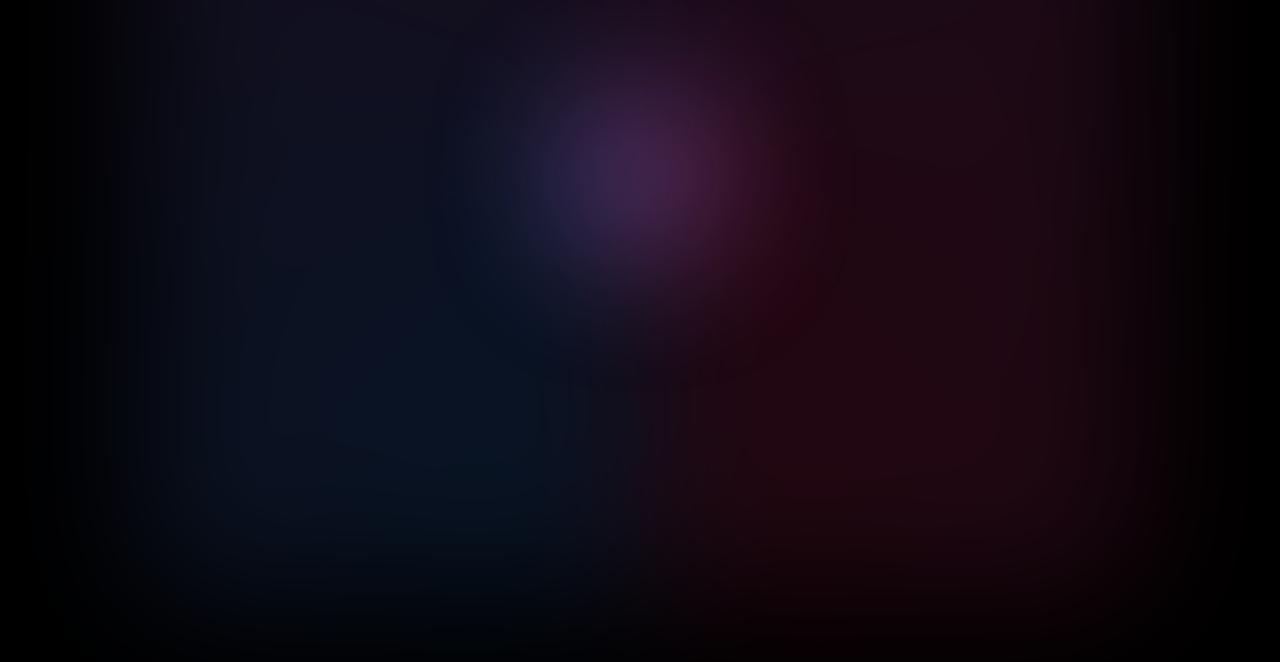
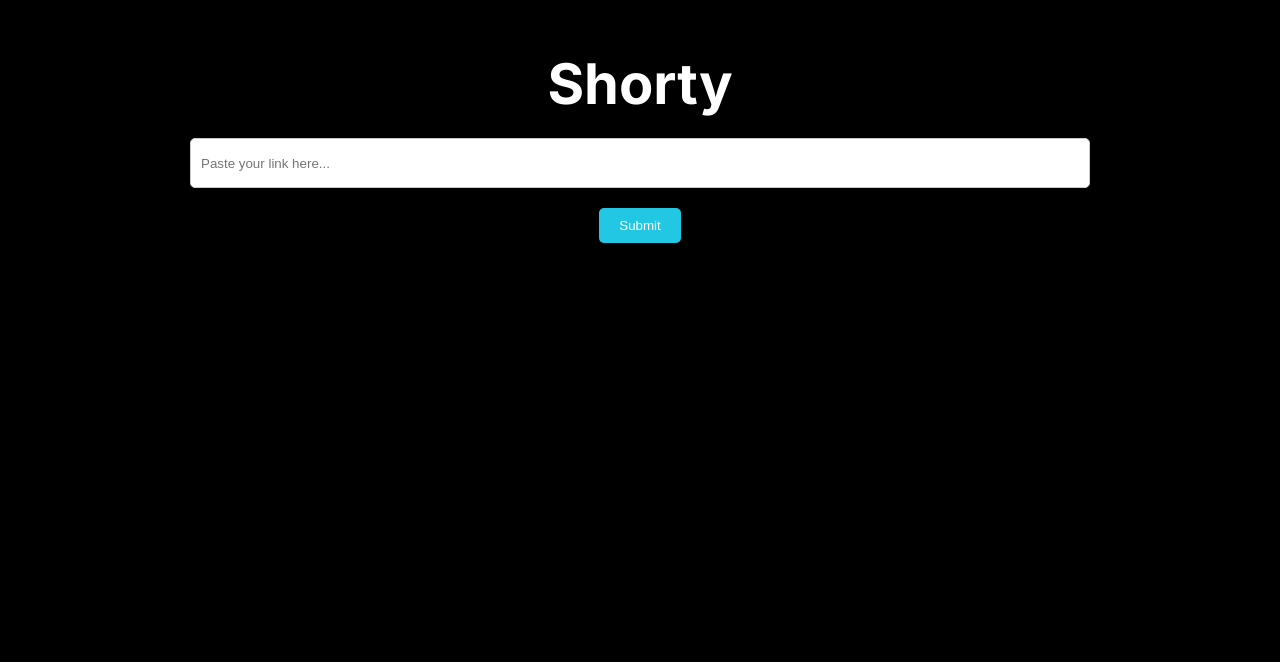
Before and after one commit to kumar11jr/shorty, a Next.js app in the folder apps/web/: page / in a window 1280 px wide. Shown: the top 662 px of the page. Built offline with nearby package versions, Linux system fonts and the light colour scheme.

Commit message:
added ui

```diff
--- /dev/null
+++ b/apps/web/app/(landing)/_components/Hero.css
@@ -0,0 +1,48 @@
+.hero-section {
+    text-align: center;
+    justify-content: center;
+    align-items: center;
+    padding: 50px 0;
+  }
+
+  .hero-label {
+    font-size: 3.5rem;
+    margin-bottom: 20px;
+  }
+
+  .container {
+    max-width: 800px;
+    margin: 0 auto;
+  }
+
+  .link-form {
+    display: flex;
+    flex-direction: column;
+    align-items: center;
+  }
+
+
+
+  input[type="text"] {
+    padding: 10px;
+    width: 200%;
+    height: 50px;
+    max-width: 900px;
+    border-radius: 5px;
+    border: 1px solid #ccc;
+    margin-bottom: 20px;
+  }
+
+  button {
+    padding: 10px 20px;
+    background-color: #22c7e4;
+    color: white;
+    border: none;
+    border-radius: 5px;
+    cursor: pointer;
+    transition: background-color 0.3s ease;
+  }
+
+  button:hover {
+    background-color: #126690;
+  }
--- /dev/null
+++ b/apps/web/app/(landing)/_components/Hero.tsx
@@ -0,0 +1,74 @@
+'use client'
+import React, { FormEvent, useRef, useState } from 'react';
+import './Hero.css';
+import { nanoid } from 'nanoid/non-secure';
+
+const Hero = () => {
+    const [url, setUrl] = useState<string>('');
+    const [hashcode, setHashcode] = useState<string>('');
+
+    const handleSubmit = async (event: FormEvent<HTMLFormElement>) => {
+        event.preventDefault();
+        const inputValue = (event.target as HTMLFormElement).linkInput.value;
+        setUrl(inputValue);
+        console.log('Submitted URL:', inputValue);
+
+        try {
+            const response = await fetch('http://localhost:4000/api/shortUrl', {
+                method: 'POST',
+                headers: {
+                    'Content-Type': 'application/json',
+                },
+                body: JSON.stringify({ url: inputValue, hashcode: nanoid(8) }),
+            });
+
+            if (response.ok) {
+                const data = await response.json();
+                console.log('URL submitted successfully:', data);
+                setHashcode(data.hashcode || '');
+            } else {
+                console.error('Failed to submit URL');
+            }
+        } catch (error) {
+            console.error('Error submitting URL:', error);
+        }
+    };
+
+    const handleCopy = () => {
+        const tempInput = document.createElement('input');
+        tempInput.value = `http://localhost:3000/${hashcode}`;
+        document.body.appendChild(tempInput);
+        tempInput.select();
+        document.execCommand('copy');
+        document.body.removeChild(tempInput);
+        alert('Copied Successfully!');
+    };
+
+    return (
+        <>
+            <section className="hero-section">
+                <div className="container">
+                    <h1 className="hero-label">Shorty</h1>
+                    <form className="link-form" onSubmit={handleSubmit}>
+                        <input
+                            type="text"
+                            id="linkInput"
+                            name="linkInput"
+                            placeholder="Paste your link here..."
+                        />
+
+                        <button type="submit">Submit</button>
+                    </form>
+                    {hashcode && (
+                        <div>
+                            <p>Shorty URL: <a href={`http://localhost:3000/${hashcode}`} target="_blank" rel="noopener noreferrer">http://localhost:3000/{hashcode}</a></p>
+                            <button onClick={handleCopy}>copy url</button>
+                        </div>
+                    )}
+                </div>
+            </section>
+        </>
+    );
+};
+
+export default Hero;
--- /dev/null
+++ b/apps/web/app/(landing)/layout.tsx
@@ -0,0 +1,13 @@
+const LandingLayout =({children}:{
+    children:React.ReactNode;
+})=>{
+    return (
+        <div className="">
+            <main className="">
+                {children}
+            </main>
+        </div>
+    )
+}
+
+export default LandingLayout
--- /dev/null
+++ b/apps/web/app/(landing)/page.tsx
@@ -0,0 +1,9 @@
+import Hero from './_components/Hero';
+
+export default function LandingPage() {
+    return (
+        <>
+         <Hero />
+        </>
+    )
+  }
--- a/apps/web/app/[id]/page.tsx
+++ b/apps/web/app/[id]/page.tsx
@@ -6,7 +6,7 @@ import axios from 'axios';
 
 const page = () => {
 	let path = usePathname();
-	path = path.substring(1).toLocaleLowerCase();
+	path = path.substring(1)
 
 	useEffect(() => {
 		axios.post('http://localhost:4000/api/getUrl', { hashcode: path }).then((res) => {
--- a/apps/web/app/globals.css
+++ b/apps/web/app/globals.css
@@ -1,3 +1,7 @@
+@tailwind base;
+@tailwind components;
+@tailwind utilities;
+
 :root {
   --max-width: 1100px;
   --border-radius: 12px;
--- a/apps/web/app/page.tsx
+++ /dev/null
@@ -1,33 +0,0 @@
-import styles from './page.module.css';
-
-function Gradient({ conic, className, small }: { small?: boolean; conic?: boolean; className?: string }): JSX.Element {
-	return (
-		<span
-			className={[
-				styles.gradient,
-				conic ? styles.glowConic : undefined,
-				small ? styles.gradientLarge : styles.gradientLarge,
-				className,
-			]
-				.filter(Boolean)
-				.join(' ')}
-		/>
-	);
-}
-
-export default function Page(): JSX.Element {
-	return (
-		<main className={styles.main}>
-			<div className={styles.hero}>
-				<div className={styles.heroContent}>
-					<div className={styles.logos}>
-						<div className={styles.logoGradientContainer}>
-							<Gradient className={styles.logoGradient} conic small />
-						</div>
-					</div>
-					<Gradient className={styles.backgroundGradient} conic />
-				</div>
-			</div>
-		</main>
-	);
-}
```
Also changed, not shown: package.json (+6 -1 lines), tailwind.config.js (added, +8 -0 lines), 1 other file (tests, documents, lock files or other folders).
